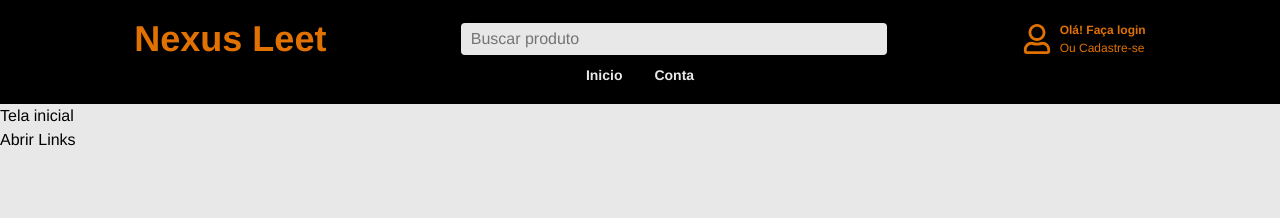
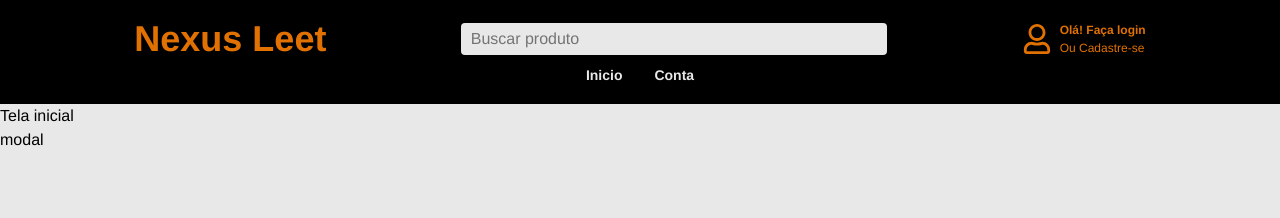
Before and after one commit to gustavocarvalho-ra/NextJs-NexusLeet, a Next.js app: page / in a window 1280 px wide. Shown: the top 218 px of the page. Built offline with nearby package versions, Linux system fonts and the light colour scheme; no server answers.

Commit message:
feat: test modal props

```diff
--- a/src/app/components/ui/Modal.tsx
+++ b/src/app/components/ui/Modal.tsx
@@ -2,32 +2,32 @@
 
 import { useState } from 'react';
 
-export default function ModalLinks() {
-  const [isOpen, setIsOpen] = useState(false);
+interface HoverModal {
+  buttonText: string;
+  modalContent: React.ReactNode;
+}
 
-
-  const toggleModal = () => {
-    setIsOpen(!isOpen);
-  };
+export default function ModalLinks({ modalContent }: HoverModal) {
+  const [isModalOpen, setIsModalOpen] = useState(false);
 
   return (
-    <div>
+    <div className='relative inline-block'>
       <button
-        onClick={toggleModal}
+        onMouseEnter={() => setIsModalOpen(true)}
+        onMouseLeave={() => setIsModalOpen(false)}
       >
-        Abrir Links
+        modal
       </button>
 
-      {isOpen && (
-        <div className="w-screen h-screen bg-amber-900 absolute" onClick={toggleModal}>
-          <h1>test</h1>
-          <div onClick={(e) => e.stopPropagation()}>
-            <button onClick={toggleModal}>
-              X
-            </button>
-            <h2>Links Úteis</h2>
+      {isModalOpen && (
+        <div
+          className=" bg-amber-900 z-10 absolute"
+          onMouseEnter={() => setIsModalOpen(true)}
+          onMouseLeave={() => setIsModalOpen(false)}
+        >
+          {modalContent}
+          <h1>test modal</h1>
 
-          </div>
         </div>
       )}
     </div>
```
